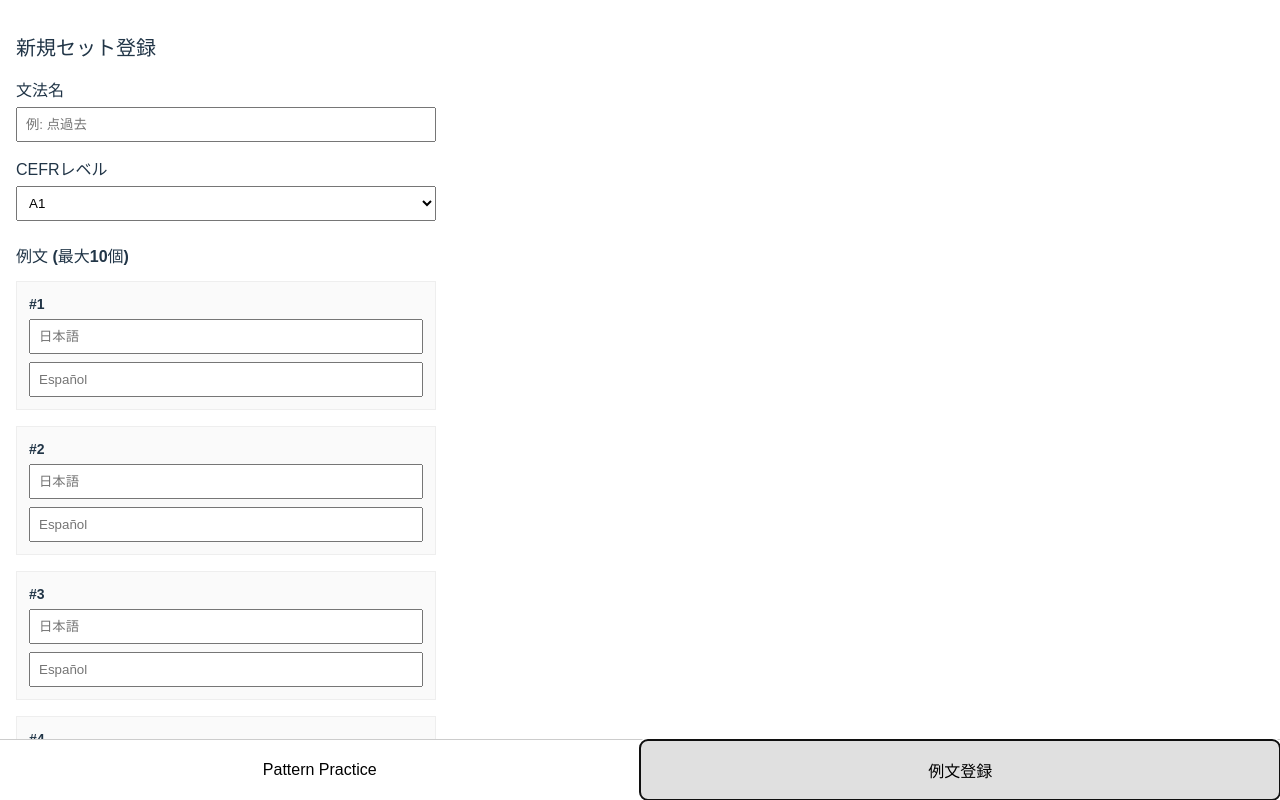
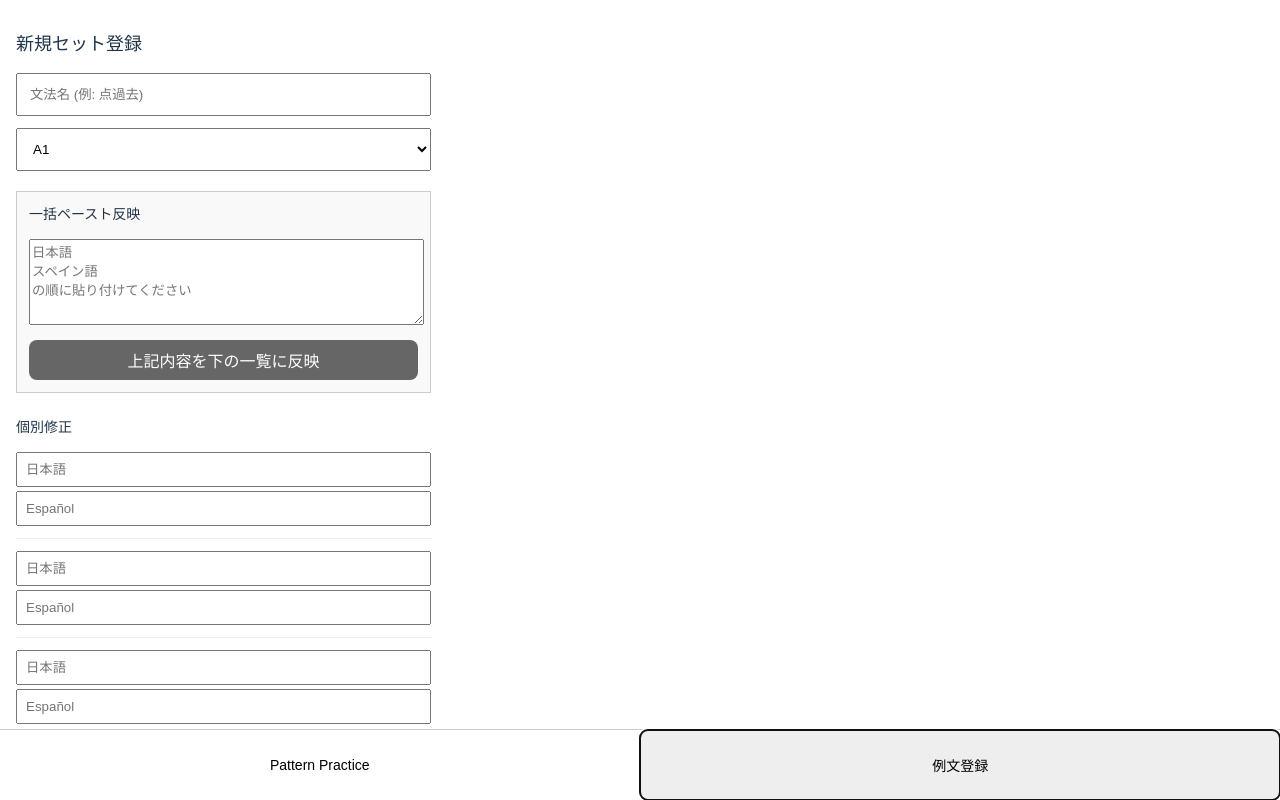
Before and after one commit to telephthalicacid-web/spanishpp, a React (Vite) app: page / in a window 1280 px wide. Both pictures are taken after a click on the button "例文登録". Built offline with nearby package versions, Linux system fonts and the light colour scheme.

Commit message:
Implement delete functionality for grammar sets
Added deleteSet function to remove grammar sets. Updated PracticeMode to utilize deleteSet and adjusted styles for better UI.

```diff
--- a/src/App.jsx
+++ b/src/App.jsx
@@ -4,7 +4,6 @@ export default function App() {
   const [activeTab, setActiveTab] = useState('practice');
   const [grammarSets, setGrammarSets] = useState([]);
 
-  // --- データの永続化 (localStorage) ---
   useEffect(() => {
     const savedData = localStorage.getItem('spanishPatternData');
     if (savedData) {
@@ -17,18 +16,23 @@ export default function App() {
     localStorage.setItem('spanishPatternData', JSON.stringify(data));
   };
 
+  const deleteSet = (id) => {
+    if (window.confirm('このセットを削除しますか？')) {
+      const newData = grammarSets.filter(set => set.id !== id);
+      saveToLocalStorage(newData);
+    }
+  };
+
   return (
     <div style={{ display: 'flex', flexDirection: 'column', height: '100vh', fontFamily: 'sans-serif' }}>
-      {/* メインコンテンツエリア */}
-      <div style={{ flex: 1, overflowY: 'auto', padding: '16px', paddingBottom: '80px' }}>
+      <div style={{ flex: 1, overflowY: 'auto', padding: '16px', paddingBottom: '100px' }}>
         {activeTab === 'practice' ? (
-          <PracticeMode grammarSets={grammarSets} />
+          <PracticeMode grammarSets={grammarSets} deleteSet={deleteSet} />
         ) : (
           <RegisterMode grammarSets={grammarSets} saveToLocalStorage={saveToLocalStorage} />
         )}
       </div>
 
-      {/* 下部タブナビゲーション */}
       <div style={{
         display: 'flex',
         position: 'fixed',
@@ -37,17 +41,18 @@ export default function App() {
         right: 0,
         borderTop: '1px solid #ccc',
         backgroundColor: '#fff',
-        height: '60px'
+        height: '70px',
+        zIndex: 100
       }}>
         <button
           onClick={() => setActiveTab('practice')}
-          style={{ flex: 1, border: 'none', backgroundColor: activeTab === 'practice' ? '#e0e0e0' : '#fff', fontSize: '16px' }}
+          style={{ flex: 1, border: 'none', backgroundColor: activeTab === 'practice' ? '#eee' : '#fff', fontSize: '14px' }}
         >
           Pattern Practice
         </button>
         <button
           onClick={() => setActiveTab('register')}
-          style={{ flex: 1, border: 'none', backgroundColor: activeTab === 'register' ? '#e0e0e0' : '#fff', fontSize: '16px', borderLeft: '1px solid #ccc' }}
+          style={{ flex: 1, border: 'none', backgroundColor: activeTab === 'register' ? '#eee' : '#fff', fontSize: '14px', borderLeft: '1px solid #ccc' }}
         >
           例文登録
         </button>
@@ -56,8 +61,8 @@ export default function App() {
   );
 }
 
-// --- パターンプラクティス モード ---
-function PracticeMode({ grammarSets }) {
+// --- 練習モード ---
+function PracticeMode({ grammarSets, deleteSet }) {
   const [selectedIds, setSelectedIds] = useState([]);
   const [isRandom, setIsRandom] = useState(false);
   const [isPracticing, setIsPracticing] = useState(false);
@@ -75,22 +80,14 @@ function PracticeMode({ grammarSets }) {
     let queue = [];
     grammarSets.forEach(set => {
       if (selectedIds.includes(set.id)) {
-        set.sentences.forEach(sentence => {
-          if (sentence.ja && sentence.es) {
-            queue.push({ ...sentence, grammarName: set.grammarName });
-          }
+        set.sentences.forEach(s => {
+          if (s.ja && s.es) queue.push({ ...s, grammarName: set.grammarName });
         });
       }
     });
 
-    if (queue.length === 0) {
-      alert('例文が登録されているセットを選択してください。');
-      return;
-    }
-
-    if (isRandom) {
-      queue = queue.sort(() => Math.random() - 0.5);
-    }
+    if (queue.length === 0) return alert('セットを選択してください');
+    if (isRandom) queue.sort(() => Math.random() - 0.5);
 
     setPracticeQueue(queue);
     setCurrentIndex(0);
@@ -98,210 +95,120 @@ function PracticeMode({ grammarSets }) {
     setIsPracticing(true);
   };
 
-  const nextSentence = () => {
+  if (isPracticing) {
+    const current = practiceQueue[currentIndex];
+    return (
+      <div style={{ textAlign: 'center' }}>
+        <p style={{ color: '#666' }}>{current.grammarName} ({currentIndex + 1}/{practiceQueue.length})</p>
+        <div style={{ margin: '40px 0', fontSize: '22px', fontWeight: 'bold', minHeight: '60px' }}>{current.ja}</div>
+        <div style={{ minHeight: '60px', marginBottom: '40px' }}>
+          {showAnswer && <div style={{ fontSize: '22px', color: '#d32f2f' }}>{current.es}</div>}
+        </div>
+        {!showAnswer ? (
+          <button onClick={() => setShowAnswer(true)} style={{ width: '100%', padding: '16px', fontSize: '18px', backgroundColor: '#000', color: '#fff' }}>解答を表示</button>
+        ) : (
+          <button onClick={() => {
             if (currentIndex < practiceQueue.length - 1) {
               setCurrentIndex(currentIndex + 1);
               setShowAnswer(false);
             } else {
-      alert('すべての例文が終了しました。');
+              alert('終了！');
               setIsPracticing(false);
             }
-  };
-
-  if (isPracticing) {
-    const current = practiceQueue[currentIndex];
-    return (
-      <div style={{ textAlign: 'center', marginTop: '40px' }}>
-        <p style={{ fontSize: '14px', color: '#666' }}>{current.grammarName} ({currentIndex + 1} / {practiceQueue.length})</p>
-        <div style={{ margin: '40px 0', fontSize: '20px', fontWeight: 'bold' }}>
-          {current.ja}
-        </div>
-
-        {showAnswer ? (
-          <div style={{ margin: '40px 0', fontSize: '20px', color: '#d32f2f' }}>
-            {current.es}
-          </div>
-        ) : (
-          <button
-            onClick={() => setShowAnswer(true)}
-            style={{ padding: '12px 24px', fontSize: '16px', margin: '40px 0', cursor: 'pointer' }}
-          >
-            解答を表示
-          </button>
+          }} style={{ width: '100%', padding: '16px', fontSize: '18px', backgroundColor: '#000', color: '#fff' }}>次へ</button>
         )}
-
-        {showAnswer && (
-          <button
-            onClick={nextSentence}
-            style={{ padding: '12px 24px', fontSize: '16px', cursor: 'pointer', display: 'block', margin: '0 auto' }}
-          >
-            次の例文へ
-          </button>
-        )}
-
-        <button
-          onClick={() => setIsPracticing(false)}
-          style={{ marginTop: '60px', padding: '8px 16px', backgroundColor: '#f5f5f5', border: '1px solid #ccc' }}
-        >
-          一覧に戻る
-        </button>
+        <button onClick={() => setIsPracticing(false)} style={{ marginTop: '40px', background: 'none', border: 'none', color: '#666', textDecoration: 'underline' }}>中断して戻る</button>
       </div>
     );
   }
 
   return (
     <div>
-      <h2 style={{ fontSize: '20px', marginBottom: '16px' }}>学習セット選択</h2>
-      {grammarSets.length === 0 ? (
-        <p>登録されたデータがありません。「例文登録」タブから追加してください。</p>
-      ) : (
-        <>
-          <div style={{ marginBottom: '20px' }}>
+      <h2 style={{ fontSize: '18px' }}>学習セット一覧</h2>
       {grammarSets.map(set => (
+        <div key={set.id} style={{ display: 'flex', alignItems: 'center', marginBottom: '8px' }}>
           <div
-                key={set.id}
             onClick={() => toggleSelection(set.id)}
-                style={{
-                  border: '1px solid #000',
-                  padding: '16px',
-                  marginBottom: '12px',
-                  display: 'flex',
-                  justifyContent: 'space-between',
-                  alignItems: 'center',
-                  backgroundColor: selectedIds.includes(set.id) ? '#e3f2fd' : '#fff',
-                  cursor: 'pointer'
-                }}
+            style={{ flex: 1, border: '1px solid #000', padding: '12px', backgroundColor: selectedIds.includes(set.id) ? '#e3f2fd' : '#fff' }}
           >
-                <span style={{ fontSize: '18px', fontWeight: 'bold' }}>{set.grammarName}</span>
-                <span style={{ fontSize: '16px' }}>{set.cefrLevel}</span>
+            <strong>{set.grammarName}</strong> [{set.cefrLevel}]
+          </div>
+          <button onClick={() => deleteSet(set.id)} style={{ marginLeft: '8px', padding: '12px', color: 'red', border: '1px solid red', backgroundColor: '#fff' }}>消去</button>
         </div>
       ))}
+      <div style={{ margin: '20px 0' }}>
+        <label><input type="checkbox" checked={isRandom} onChange={e => setIsRandom(e.target.checked)} /> ランダムに出題</label>
       </div>
-
-          <div style={{ marginBottom: '20px' }}>
-            <label style={{ display: 'flex', alignItems: 'center', fontSize: '16px' }}>
-              <input
-                type="checkbox"
-                checked={isRandom}
-                onChange={(e) => setIsRandom(e.target.checked)}
-                style={{ marginRight: '8px', transform: 'scale(1.5)' }}
-              />
-              ランダム出題にする
-            </label>
-          </div>
-
-          <button
-            onClick={startPractice}
-            style={{ width: '100%', padding: '16px', fontSize: '18px', backgroundColor: '#000', color: '#fff', border: 'none', borderRadius: '4px' }}
-          >
-            練習を開始する
-          </button>
-        </>
-      )}
+      <button onClick={startPractice} style={{ width: '100%', padding: '16px', fontSize: '18px', backgroundColor: '#000', color: '#fff' }}>練習開始</button>
     </div>
   );
 }
 
-// --- 例文登録 モード ---
+// --- 登録モード ---
 function RegisterMode({ grammarSets, saveToLocalStorage }) {
   const [grammarName, setGrammarName] = useState('');
   const [cefrLevel, setCefrLevel] = useState('A1');
+  const [bulkInput, setBulkInput] = useState('');
+  const [sentences, setSentences] = useState(Array.from({ length: 10 }, () => ({ ja: '', es: '' })));
 
-  // 10個の空の例文オブジェクトで初期化
-  const [sentences, setSentences] = useState(
-    Array.from({ length: 10 }, () => ({ ja: '', es: '' }))
-  );
+  // 一括ペーストを解析する関数
+  const handleApplyBulk = () => {
+    const lines = bulkInput.split('\n').map(l => l.trim()).filter(l => l !== '');
+    const newSentences = Array.from({ length: 10 }, () => ({ ja: '', es: '' }));
 
-  const handleSentenceChange = (index, field, value) => {
-    const newSentences = [...sentences];
-    newSentences[index][field] = value;
+    // 2行ずつペアにして抽出 (奇数行: 日本語, 偶数行: スペイン語)
+    for (let i = 0; i < 10; i++) {
+      if (lines[i * 2]) newSentences[i].ja = lines[i * 2];
+      if (lines[i * 2 + 1]) newSentences[i].es = lines[i * 2 + 1];
+    }
     setSentences(newSentences);
+    setBulkInput('');
+    alert('反映しました。下の各項目で微調整できます。');
   };
 
   const handleSave = () => {
-    if (!grammarName.trim()) {
-      alert('文法名を入力してください。');
-      return;
-    }
+    if (!grammarName) return alert('文法名を入力してください');
+    const validSentences = sentences.filter(s => s.ja && s.es);
+    if (validSentences.length === 0) return alert('例文を入力してください');
 
-    // 少なくとも1つは入力されているか確認
-    const hasValidSentence = sentences.some(s => s.ja.trim() !== '' && s.es.trim() !== '');
-    if (!hasValidSentence) {
-      alert('少なくとも1つの例文（日本語とスペイン語の両方）を入力してください。');
-      return;
-    }
-
-    const newSet = {
-      id: Date.now().toString(),
-      grammarName,
-      cefrLevel,
-      sentences: sentences.filter(s => s.ja.trim() !== '' || s.es.trim() !== '') // 空の項目は除外して保存
-    };
-
+    const newSet = { id: Date.now().toString(), grammarName, cefrLevel, sentences: validSentences };
     saveToLocalStorage([...grammarSets, newSet]);
-
-    // フォームをリセット
     setGrammarName('');
-    setCefrLevel('A1');
     setSentences(Array.from({ length: 10 }, () => ({ ja: '', es: '' })));
-    alert('保存しました。');
+    alert('登録完了しました');
   };
 
   return (
     <div>
-      <h2 style={{ fontSize: '20px', marginBottom: '16px' }}>新規セット登録</h2>
+      <h2 style={{ fontSize: '18px' }}>新規セット登録</h2>
+      <input type="text" placeholder="文法名 (例: 点過去)" value={grammarName} onChange={e => setGrammarName(e.target.value)} style={{ width: '100%', padding: '12px', marginBottom: '12px', boxSizing: 'border-box' }} />
+      <select value={cefrLevel} onChange={e => setCefrLevel(e.target.value)} style={{ width: '100%', padding: '12px', marginBottom: '20px' }}>
+        {['A1', 'A2', 'B1', 'B2', 'C1', 'C2'].map(lv => <option key={lv} value={lv}>{lv}</option>)}
+      </select>
 
-      <div style={{ marginBottom: '16px' }}>
-        <label style={{ display: 'block', marginBottom: '4px' }}>文法名</label>
-        <input
-          type="text"
-          value={grammarName}
-          onChange={(e) => setGrammarName(e.target.value)}
-          style={{ width: '100%', padding: '8px', boxSizing: 'border-box' }}
-          placeholder="例: 点過去"
+      <div style={{ border: '1px solid #ccc', padding: '12px', marginBottom: '24px', backgroundColor: '#f9f9f9' }}>
+        <h3 style={{ fontSize: '14px', marginTop: 0 }}>一括ペースト反映</h3>
+        <textarea
+          placeholder="日本語&#10;スペイン語&#10;の順に貼り付けてください"
+          value={bulkInput}
+          onChange={e => setBulkInput(e.target.value)}
+          style={{ width: '100%', height: '80px', marginBottom: '8px' }}
         />
+        <button onClick={handleApplyBulk} style={{ width: '100%', padding: '8px', backgroundColor: '#666', color: '#fff', border: 'none' }}>上記内容を下の一覧に反映</button>
       </div>
 
-      <div style={{ marginBottom: '24px' }}>
-        <label style={{ display: 'block', marginBottom: '4px' }}>CEFRレベル</label>
-        <select
-          value={cefrLevel}
-          onChange={(e) => setCefrLevel(e.target.value)}
-          style={{ width: '100%', padding: '8px', boxSizing: 'border-box' }}
-        >
-          {['A1', 'A2', 'B1', 'B2', 'C1', 'C2'].map(level => (
-            <option key={level} value={level}>{level}</option>
-          ))}
-        </select>
-      </div>
-
-      <h3 style={{ fontSize: '16px', marginBottom: '12px' }}>例文 (最大10個)</h3>
-      {sentences.map((sentence, index) => (
-        <div key={index} style={{ marginBottom: '16px', padding: '12px', border: '1px solid #eee', backgroundColor: '#fafafa' }}>
-          <div style={{ marginBottom: '4px', fontSize: '14px', fontWeight: 'bold' }}>#{index + 1}</div>
-          <input
-            type="text"
-            placeholder="日本語"
-            value={sentence.ja}
-            onChange={(e) => handleSentenceChange(index, 'ja', e.target.value)}
-            style={{ width: '100%', padding: '8px', marginBottom: '8px', boxSizing: 'border-box' }}
-          />
-          <input
-            type="text"
-            placeholder="Español"
-            value={sentence.es}
-            onChange={(e) => handleSentenceChange(index, 'es', e.target.value)}
-            style={{ width: '100%', padding: '8px', boxSizing: 'border-box' }}
-          />
+      <h3 style={{ fontSize: '14px' }}>個別修正</h3>
+      {sentences.map((s, i) => (
+        <div key={i} style={{ marginBottom: '12px', paddingBottom: '12px', borderBottom: '1px solid #eee' }}>
+          <input type="text" placeholder="日本語" value={s.ja} onChange={e => {
+            const n = [...sentences]; n[i].ja = e.target.value; setSentences(n);
+          }} style={{ width: '100%', marginBottom: '4px', padding: '8px', boxSizing: 'border-box' }} />
+          <input type="text" placeholder="Español" value={s.es} onChange={e => {
+            const n = [...sentences]; n[i].es = e.target.value; setSentences(n);
+          }} style={{ width: '100%', padding: '8px', boxSizing: 'border-box' }} />
         </div>
       ))}
-
-      <button
-        onClick={handleSave}
-        style={{ width: '100%', padding: '16px', fontSize: '18px', backgroundColor: '#000', color: '#fff', border: 'none', borderRadius: '4px', marginBottom: '20px' }}
-      >
-        登録する
-      </button>
+      <button onClick={handleSave} style={{ width: '100%', padding: '16px', fontSize: '18px', backgroundColor: '#000', color: '#fff', marginBottom: '40px' }}>このセットを保存</button>
     </div>
   );
 }
```
Lines whose indentation alone changed are shown as unchanged.
